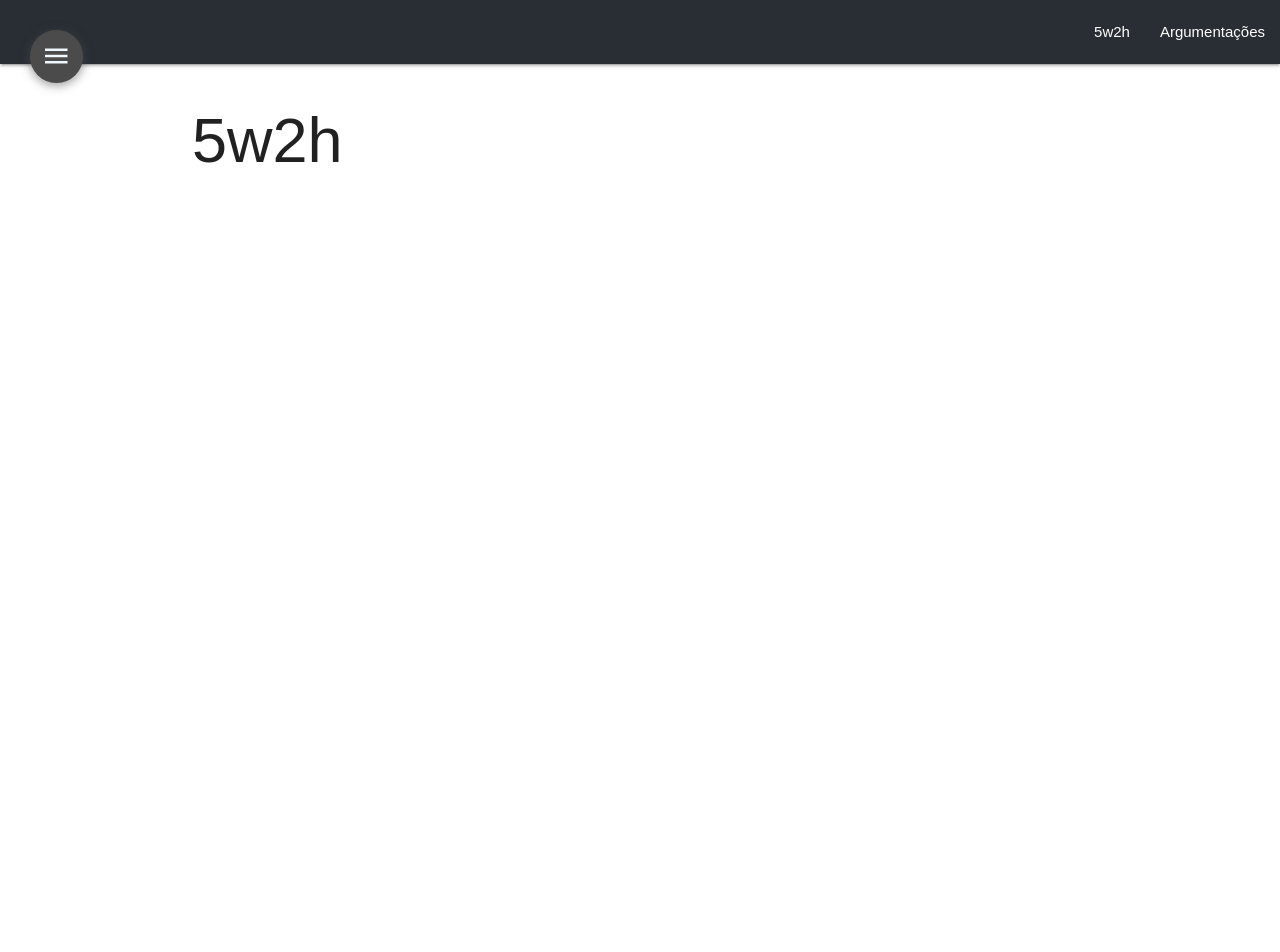
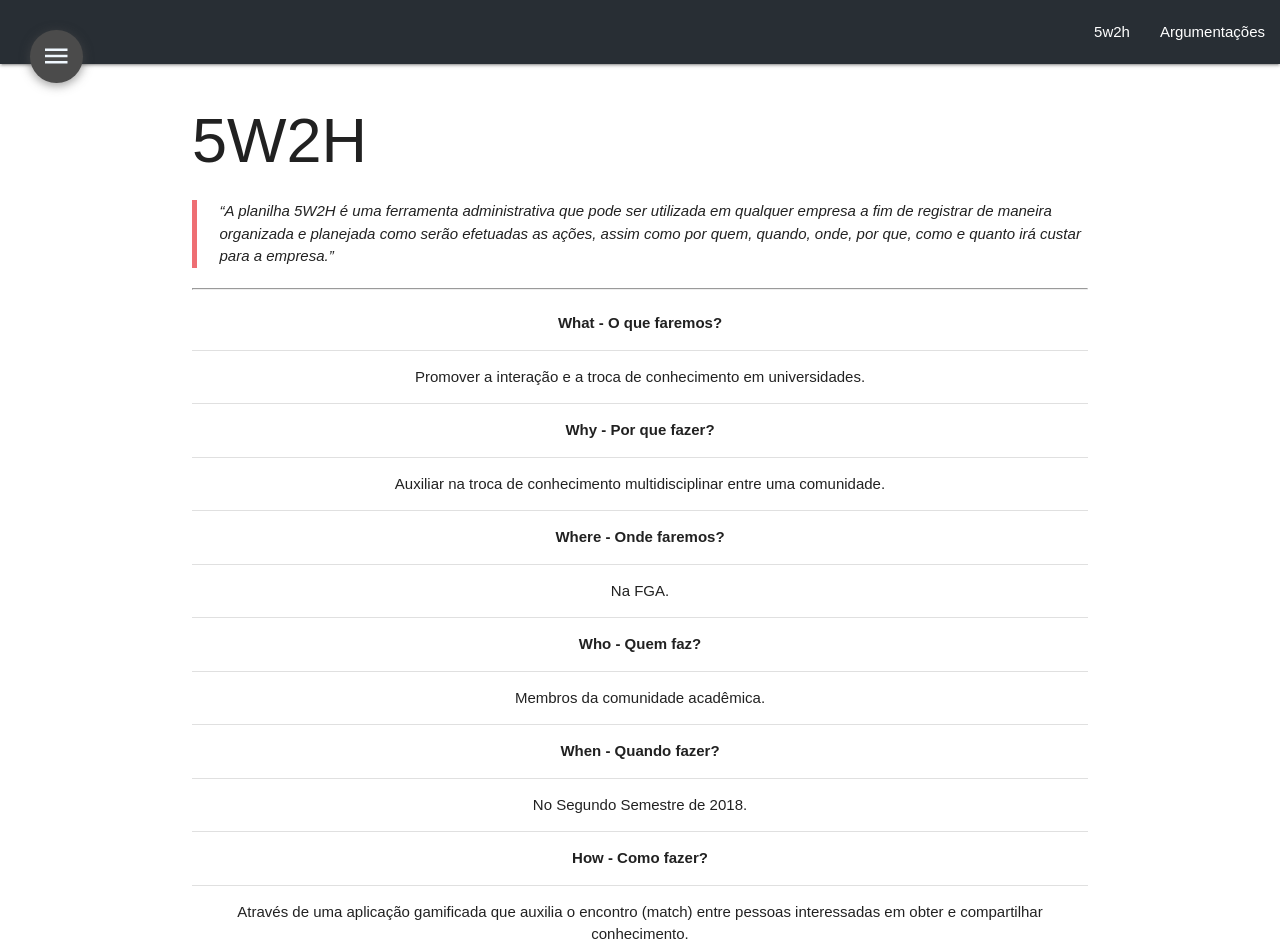
Before and after one commit to DesenhoSoftware-2018-2/wiki, a React (Create React App) app: page /wiki/5w2h in a window 1280 px wide. Shown: the top 952 px of the page. Before the commit the page ends 800 px from the top, so only its background shows below. Built offline with nearby package versions, Linux system fonts and the light colour scheme.

Commit message:
FIX #10 5w2h Finished

```diff
--- a/src/assets/files/dinamica01/5w2h.md
+++ b/src/assets/files/dinamica01/5w2h.md
@@ -1,2 +1,35 @@
 
-# 5w2h
+# 5W2H
+
+> _“A **planilha 5W2H** é uma ferramenta administrativa que pode ser utilizada em qualquer empresa a fim de registrar de maneira organizada e planejada como serão efetuadas as ações, assim como por quem, quando, onde, por que, como e quanto irá custar para a empresa.”_
+
+---
+
+
+| What - O que faremos? |
+| :--: |
+| Promover a interação e a troca de conhecimento em universidades. |
+
+| Why - Por que fazer? |
+| :--: |
+| Auxiliar na troca de conhecimento multidisciplinar entre uma comunidade. |
+
+| Where - Onde faremos? |
+| :--: |
+| Na FGA. |
+
+| Who - Quem faz? |
+| :--: |
+| Membros da comunidade acadêmica. |
+
+| When - Quando fazer? |
+| :--: |
+| No Segundo Semestre de 2018. |
+
+| How - Como fazer? |
+| :--: |
+| Através de uma aplicação gamificada que auxilia o encontro (match) entre pessoas interessadas em obter e compartilhar conhecimento. |
+
+| How much- Quanto custa? |
+| :--: |
+| Gratuito. |
--- a/src/assets/files/dinamica01/argumentacao01.md
+++ b/src/assets/files/dinamica01/argumentacao01.md
@@ -1,7 +1,7 @@
 
 # Argumentação
 
-## Argumentação 01 - Escolha do tema do projeto entre a ideia Diego e Banquinha.
+### Argumentação 01 - Escolha do tema do projeto entre a ideia Diego e Banquinha.
 
 ![argumentacao01](argumentacao/argumentação01.png)
 
--- a/src/components/structures/sidenav.js
+++ b/src/components/structures/sidenav.js
@@ -28,10 +28,10 @@ class Sidenav extends Component {
       {
         dynamic: "Dinâmica I",
         artefacts: [
+          { name: "5w2h", link: "/5w2h" },
           { name: "RichPicture", link: "/richpictures" },
           { name: "Lexico", link: "/dinamica" },
-          { name: "Argumentações", link: "/argumentacoes" },
-          { name: "5w2h", link: "/5w2h" }
+          { name: "Argumentações", link: "/argumentacoes" }
         ]
       },
       { dynamic: "Dinâmica II", artefacts: [] },
```
